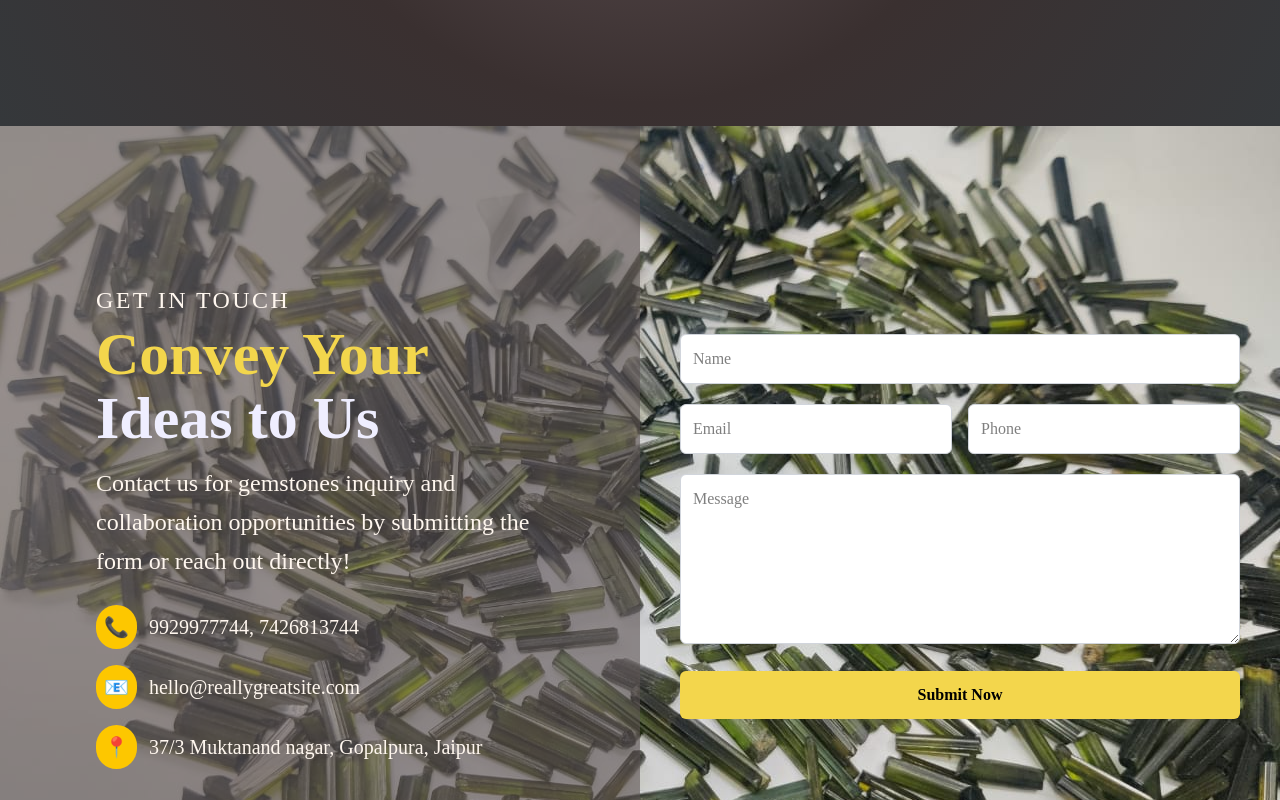
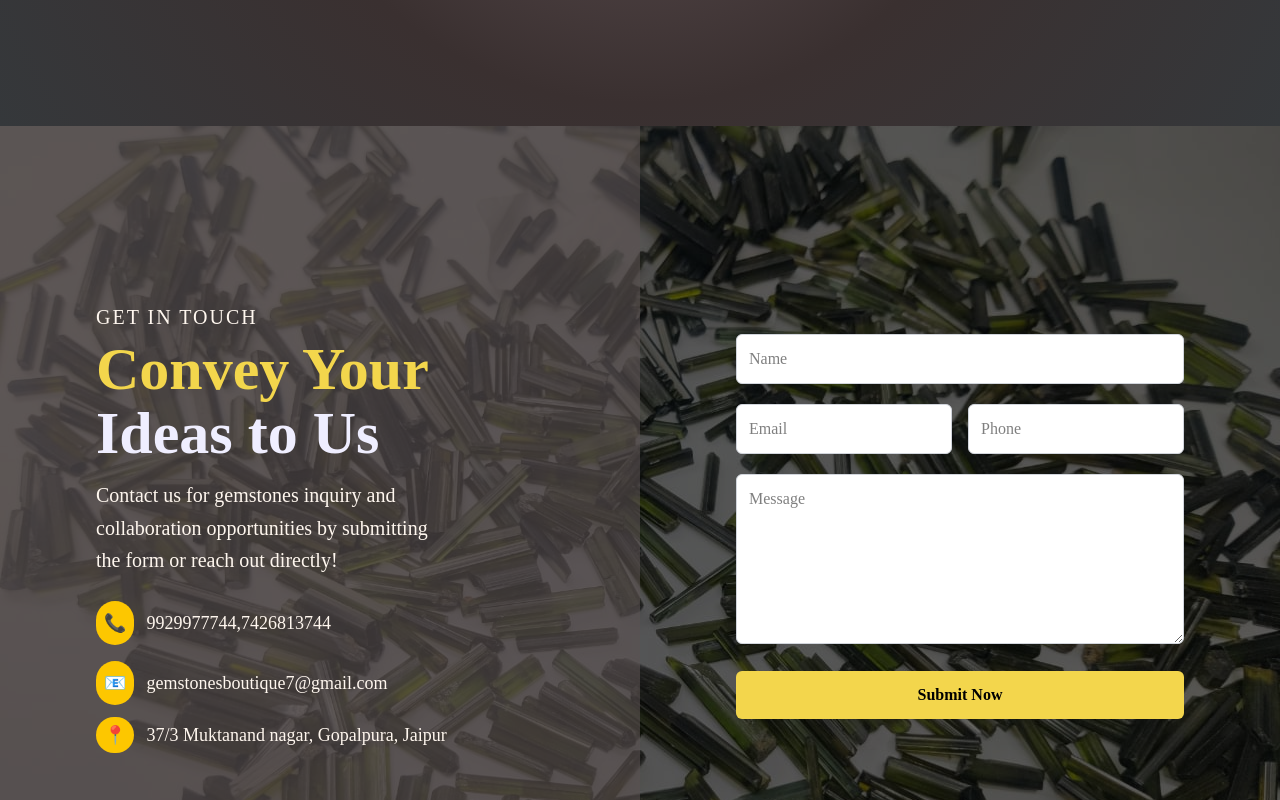
Before and after one commit to JatinMehta007/Freelance-project, a React (Vite) app: page / in a window 1280 px wide. Shown: the part 4040-4840 px from the top of the page. Built offline with nearby package versions, Linux system fonts and the light colour scheme; a web font is replaced by a local one.

Commit message:
make responsiveness

```diff
--- a/src/pages/Contact.jsx
+++ b/src/pages/Contact.jsx
@@ -31,46 +31,69 @@ export const Contact = () => {
 
   return (
     <div
-      className="relative w-screen h-screen grid grid-cols-1 md:grid-cols-2 text-white overflow-hidden"
+      className="relative w-screen min-h-screen flex flex-col md:grid md:grid-cols-2 text-white overflow-hidden"
       id="contact"
       style={{
-        backgroundImage: "url('/testimonial.jpeg')", // ✅ Make sure this path is correct in your /public folder
+        backgroundImage: "url('/testimonial.jpeg')",
         backgroundSize: "cover",
         backgroundPosition: "center",
-        fontFamily: '"Times New Roman", Times, serif'
+        fontFamily: '"Times New Roman", Times, serif',
       }}
     >
       <Toaster />
+      {/* Overlay */}
+      <div className="absolute inset-0 bg-black/60 z-0" />
 
-      {/* Black overlay for readability */}
-      <div className="absolute  bg-black/60 z-0" />
-
-      {/* Left Side: Contact Info */}
-      <div className="z-10 pl-24 flex flex-col justify-center bg-[#5c5252]/60 ">
-        <h2 className="text-2xl tracking-widest uppercase mb-2 text-[#FFF7EF]">Get in touch</h2>
-        <h1 className="text-6xl font-bold text-[#F3D64C] mb-1">Convey Your</h1>
-        <h1 className="text-6xl font-bold text-[#EFEEFF] mb-4">Ideas to Us</h1>
-        <p className="text-2xl text-[#FFF7EF] leading-relaxed mb-6 w-[80%]">
-          Contact us for gemstones inquiry and collaboration opportunities by submitting the form or reach out directly!
+      {/* Left Side */}
+      <div className="z-10 px-6 py-12 sm:px-10 md:px-16 lg:px-24 flex flex-col justify-center bg-[#5c5252]/60">
+        <h2 className="text-lg sm:text-xl tracking-widest uppercase mb-2 text-[#FFF7EF]">
+          Get in touch
+        </h2>
+        <h1 className="text-4xl sm:text-5xl md:text-6xl font-bold text-[#F3D64C] mb-1">
+          Convey Your
+        </h1>
+        <h1 className="text-4xl sm:text-5xl md:text-6xl font-bold text-[#EFEEFF] mb-4">
+          Ideas to Us
+        </h1>
+        <p className="text-lg sm:text-xl text-[#FFF7EF] leading-relaxed mb-6 w-full md:w-[80%]">
+          Contact us for gemstones inquiry and collaboration opportunities by
+          submitting the form or reach out directly!
         </p>
-        <div className="space-y-4 text-xl text-[#FFF7EF] ">
+        <div className="space-y-4 text-base sm:text-lg text-[#FFF7EF]">
           <div className="flex items-center gap-3">
             <span className="bg-yellow-400 rounded-full p-2">📞</span>
-            <span>9929977744, 7426813744</span>
+            <span className="hover:cursor-pointer">
+              <a href="https://wa.me/919929977744" target="_blank" rel="noopener noreferrer">
+                9929977744,
+                </a>
+                <a href="https://wa.me/917426813744" target="_blank" rel="noopener noreferrer">
+               7426813744
+                </a>
+              </span>
           </div>
-          <div className="flex items-center gap-3 text-[#FFF7EF] ">
+          <div className="flex items-center gap-3">
             <span className="bg-yellow-400 rounded-full p-2">📧</span>
-            <span>hello@reallygreatsite.com</span>
+            <span className="hover:cursor-pointer">
+              <a href="mailto:gemstonesboutique7@gmail.com" >
+                gemstonesboutique7@gmail.com
+                </a>
+              </span>
           </div>
-          <div className="flex items-center gap-3 text-[#FFF7EF] ">
+          <div className="flex items-center gap-3">
+             <a href="https://maps.app.goo.gl/fcFohyUKb1v5zrXu8?g_st=ipc" target="_blank" rel="noopener noreferrer">
             <span className="bg-yellow-400 rounded-full p-2">📍</span>
-            <span>37/3 Muktanand nagar, Gopalpura, Jaipur</span>
+             </a>
+            <span>
+            <a href="https://maps.app.goo.gl/fcFohyUKb1v5zrXu8?g_st=ipc" target="_blank" rel="noopener noreferrer">
+              37/3 Muktanand nagar, Gopalpura, Jaipur
+              </a>
+              </span>
           </div>
         </div>
       </div>
 
-      {/* Right Side: Contact Form */}
-      <div className="z-10 p-10 flex flex-col justify-center ">
+      {/* Right Side */}
+      <div className="z-10 px-6 py-12 sm:px-10 md:px-16 lg:px-24 flex flex-col justify-center">
         <form onSubmit={handleSubmit} className="space-y-5">
           <input
             name="name"
@@ -80,7 +103,7 @@ export const Contact = () => {
             className="w-full bg-white text-black border border-gray-300 p-3 rounded-md focus:outline-none"
             required
           />
-          <div className="flex gap-4">
+          <div className="flex flex-col sm:flex-row gap-4">
             <input
               name="email"
               value={formData.email}
```
